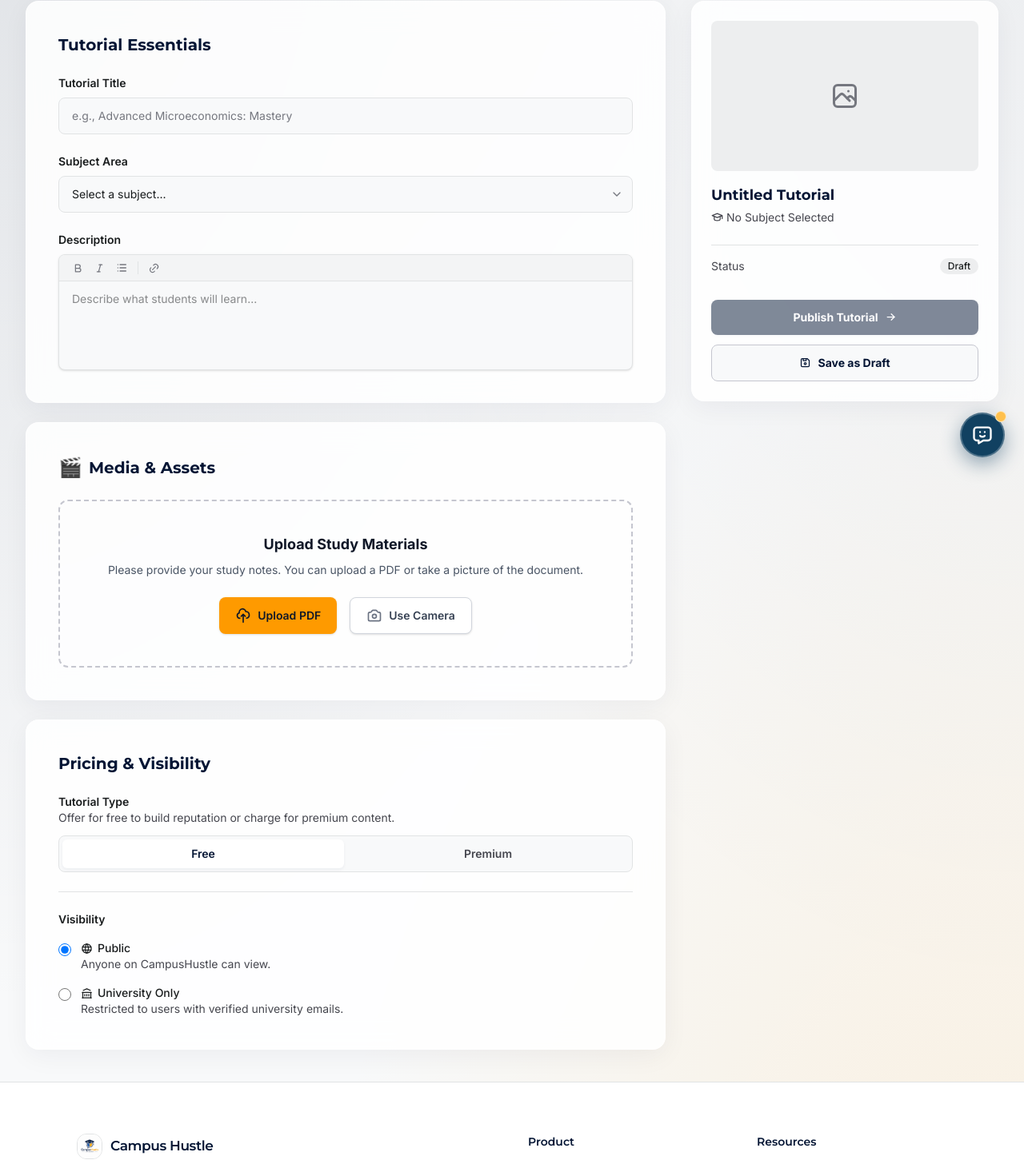
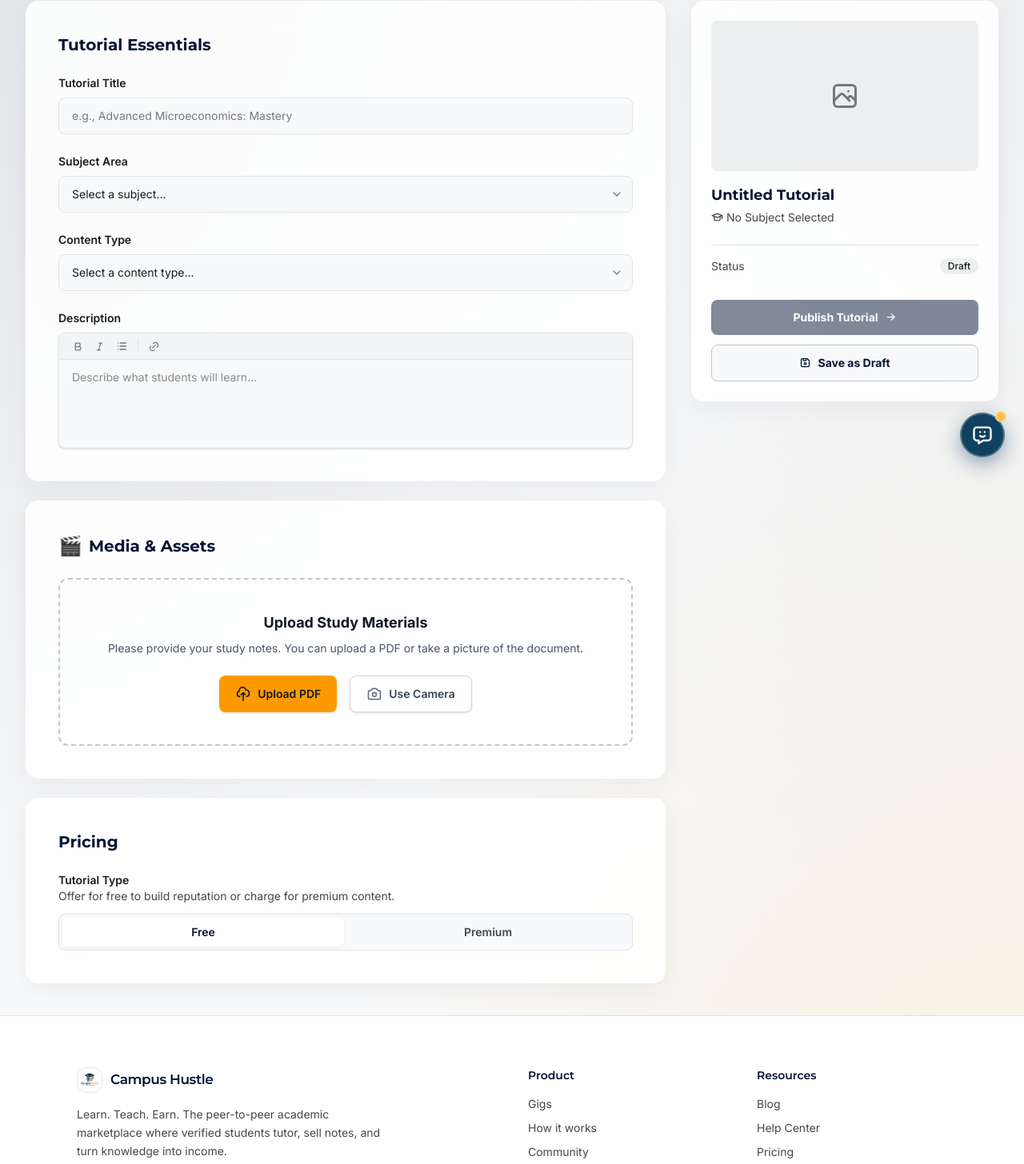
Before and after one commit to CampusHustle/frontend, a React (Vite) app: page /post-listing in a window 1280 px wide. Shown: the part 204-1660 px from the top of the page at 80% size. Built offline with nearby package versions, Linux system fonts and the light colour scheme.

Commit message:
ui: removed visibility option and added price input

```diff
--- a/src/screens/PostListingScreen.jsx
+++ b/src/screens/PostListingScreen.jsx
@@ -2,7 +2,6 @@ import { useState } from 'react'
 import {
   IconArrowRight,
   IconBold,
-  IconBuildingBank,
   IconChevronDown,
   IconDeviceFloppy,
   IconItalic,
@@ -10,7 +9,6 @@ import {
   IconList,
   IconPhoto,
   IconSchool,
-  IconWorld,
 } from '@tabler/icons-react'
 import AppNavbar from '../components/AppNavbar.jsx'
 import Footer from '../components/Footer.jsx'
@@ -26,9 +24,10 @@ function sectionClass() {
 export default function PostListingScreen({ user, onLogout, onNavigate }) {
   const [title, setTitle] = useState('')
   const [subject, setSubject] = useState('')
+  const [contentType, setContentType] = useState('')
   const [description, setDescription] = useState('')
-  const [tutorialType, setTutorialType] = useState('free')
-  const [visibility, setVisibility] = useState('public')
+  const [isPremium, setIsPremium] = useState(false)
+  const [price, setPrice] = useState('')
   const [documentFile, setDocumentFile] = useState(null)
   const [feedback, setFeedback] = useState('')
 
@@ -42,16 +41,16 @@ export default function PostListingScreen({ user, onLogout, onNavigate }) {
   }
 
   const handlePublish = async () => {
-    const isFree = tutorialType === 'free'
-    const successMsg = isFree ? 'Tutorial published!' : 'Premium tutorial published!'
+    const successMsg = !isPremium ? 'Tutorial published!' : 'Premium tutorial published!'
 
     try {
       if (documentFile) {
         const formData = new FormData()
         formData.append('title', title.trim())
         formData.append('course', subject)
+        formData.append('contentType', contentType)
         formData.append('description', description.trim() || title.trim())
-        formData.append('price', isFree ? '0' : '15')
+        formData.append('price', isPremium ? (price || '0') : '0')
         formData.append('file', documentFile)
         await uploadNote(formData).catch(() => {})
       }
@@ -146,6 +145,34 @@ export default function PostListingScreen({ user, onLogout, onNavigate }) {
 
                   <div>
                     <label
+                      htmlFor="post-content-type"
+                      className="block text-sm font-semibold text-on-surface"
+                    >
+                      Content Type
+                    </label>
+                    <div className="relative mt-2">
+                      <select
+                        id="post-content-type"
+                        value={contentType}
+                        onChange={(e) => setContentType(e.target.value)}
+                        className="w-full appearance-none rounded-lg border border-surface-variant bg-surface px-4 py-3 pr-10 text-sm text-on-surface transition-colors focus:border-primary focus:outline-none focus:ring-1 focus:ring-primary"
+                      >
+                        <option value="">Select a content type...</option>
+                        <option value="PDF Notes">PDF Notes</option>
+                        <option value="Study Guide">Study Guide</option>
+                        <option value="Cheat Sheet">Cheat Sheet</option>
+                        <option value="Practice Exam">Practice Exam</option>
+                      </select>
+                      <IconChevronDown
+                        size={16}
+                        className="pointer-events-none absolute inset-y-0 right-3 my-auto text-outline"
+                        aria-hidden="true"
+                      />
+                    </div>
+                  </div>
+
+                  <div>
+                    <label
                       htmlFor="post-description"
                       className="mb-2 block text-sm font-semibold text-on-surface"
                     >
@@ -206,10 +233,10 @@ export default function PostListingScreen({ user, onLogout, onNavigate }) {
                 </div>
               </section>
 
-              {/* Pricing & Visibility */}
+              {/* Pricing */}
               <section className={sectionClass()}>
                 <h2 className="mb-6 font-display text-xl font-bold text-primary">
-                  Pricing &amp; Visibility
+                  Pricing
                 </h2>
                 <div className="space-y-6">
                   <div>
@@ -223,9 +250,12 @@ export default function PostListingScreen({ user, onLogout, onNavigate }) {
                     <div className="flex space-x-1 rounded-lg border border-surface-variant bg-surface p-1">
                       <button
                         type="button"
-                        onClick={() => setTutorialType('free')}
-                        aria-pressed={tutorialType === 'free'}
-                        className={`flex-1 rounded-md px-4 py-2 text-sm font-semibold transition-colors ${tutorialType === 'free'
+                        onClick={() => {
+                          setIsPremium(false)
+                          setPrice('')
+                        }}
+                        aria-pressed={!isPremium}
+                        className={`flex-1 rounded-md px-4 py-2 text-sm font-semibold transition-colors ${!isPremium
                             ? 'bg-surface-lowest text-primary shadow-level-1'
                             : 'text-on-surface-variant hover:text-primary'
                           }`}
@@ -234,9 +264,9 @@ export default function PostListingScreen({ user, onLogout, onNavigate }) {
                       </button>
                       <button
                         type="button"
-                        onClick={() => setTutorialType('premium')}
-                        aria-pressed={tutorialType === 'premium'}
-                        className={`flex-1 rounded-md px-4 py-2 text-sm font-semibold transition-colors ${tutorialType === 'premium'
+                        onClick={() => setIsPremium(true)}
+                        aria-pressed={isPremium}
+                        className={`flex-1 rounded-md px-4 py-2 text-sm font-semibold transition-colors ${isPremium
                             ? 'bg-surface-lowest text-primary shadow-level-1'
                             : 'text-on-surface-variant hover:text-primary'
                           }`}
@@ -246,61 +276,31 @@ export default function PostListingScreen({ user, onLogout, onNavigate }) {
                     </div>
                   </div>
 
-                  <div className="border-t border-surface-variant pt-6">
-                    <h3 className="mb-4 text-sm font-semibold text-on-surface">
-                      Visibility
-                    </h3>
-                    <div className="space-y-4">
-                      <div className="flex items-start">
-                        <div className="flex h-6 items-center">
-                          <input
-                            id="visibility-public"
-                            type="radio"
-                            name="visibility"
-                            checked={visibility === 'public'}
-                            onChange={() => setVisibility('public')}
-                            className="h-4 w-4 border-outline-variant text-primary focus:ring-primary"
-                          />
+                  {isPremium && (
+                    <div className="animate-in fade-in slide-in-from-top-2 duration-200">
+                      <label
+                        htmlFor="post-price"
+                        className="block text-sm font-semibold text-on-surface"
+                      >
+                        Price (ETB)
+                      </label>
+                      <div className="relative mt-2">
+                        <div className="pointer-events-none absolute inset-y-0 left-0 flex items-center pl-4">
+                          <span className="text-on-surface-variant font-medium">ETB</span>
                         </div>
-                        <div className="ml-3">
-                          <label
-                            htmlFor="visibility-public"
-                            className="flex items-center gap-1.5 text-sm font-medium text-on-surface"
-                          >
-                            <IconWorld size={15} aria-hidden="true" />
-                            Public
-                          </label>
-                          <p className="text-sm text-on-surface-variant">
-                            Anyone on CampusHustle can view.
-                          </p>
-                        </div>
-                      </div>
-                      <div className="flex items-start">
-                        <div className="flex h-6 items-center">
-                          <input
-                            id="visibility-university"
-                            type="radio"
-                            name="visibility"
-                            checked={visibility === 'university'}
-                            onChange={() => setVisibility('university')}
-                            className="h-4 w-4 border-outline-variant text-primary focus:ring-primary"
-                          />
-                        </div>
-                        <div className="ml-3">
-                          <label
-                            htmlFor="visibility-university"
-                            className="flex items-center gap-1.5 text-sm font-medium text-on-surface"
-                          >
-                            <IconBuildingBank size={15} aria-hidden="true" />
-                            University Only
-                          </label>
-                          <p className="text-sm text-on-surface-variant">
-                            Restricted to users with verified university emails.
-                          </p>
-                        </div>
+                        <input
+                          id="post-price"
+                          type="number"
+                          min="0"
+                          step="0.01"
+                          value={price}
+                          onChange={(e) => setPrice(e.target.value)}
+                          placeholder="0.00"
+                          className="w-full rounded-lg border border-surface-variant bg-surface py-3 pl-14 pr-4 text-sm text-on-surface transition-colors placeholder-outline focus:border-primary focus:outline-none focus:ring-1 focus:ring-primary"
+                        />
                       </div>
                     </div>
-                  </div>
+                  )}
                 </div>
               </section>
             </div>
```
